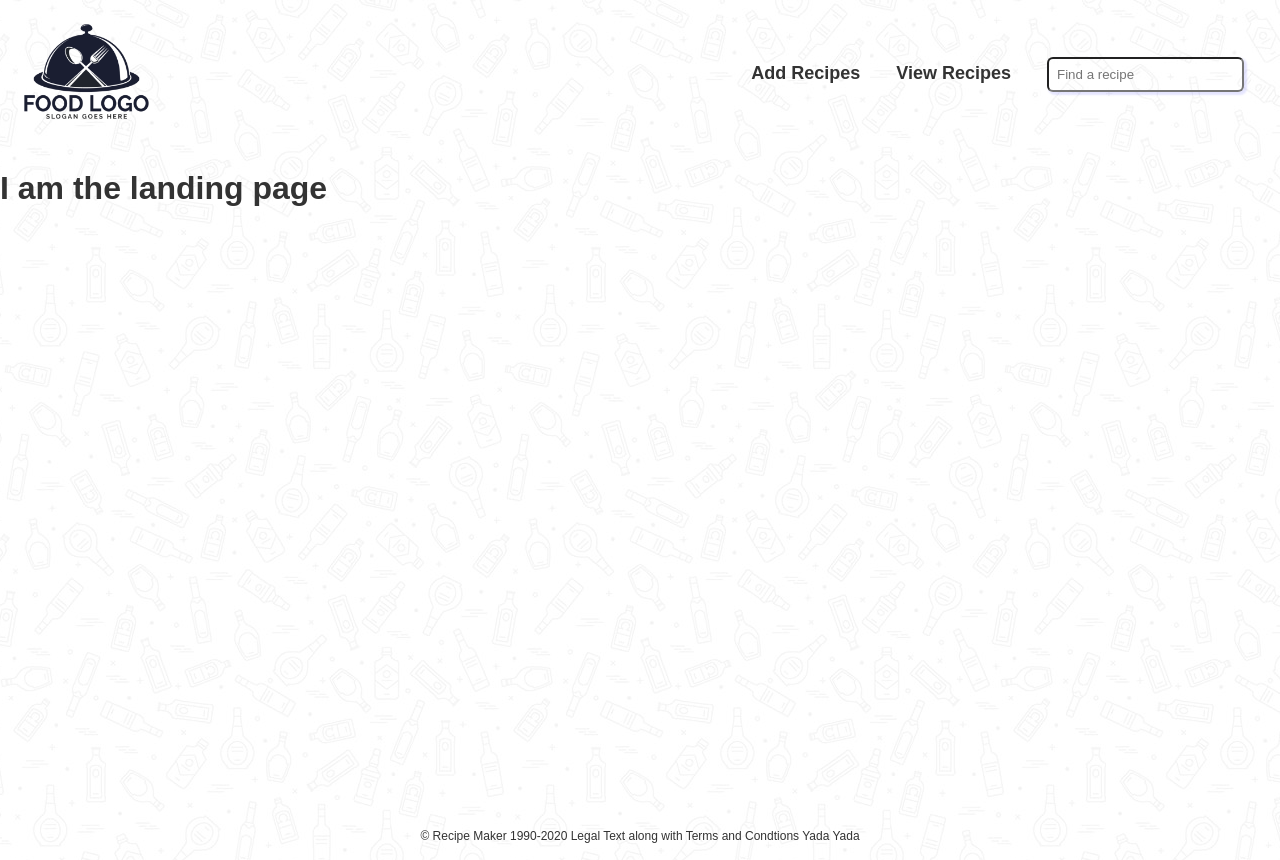
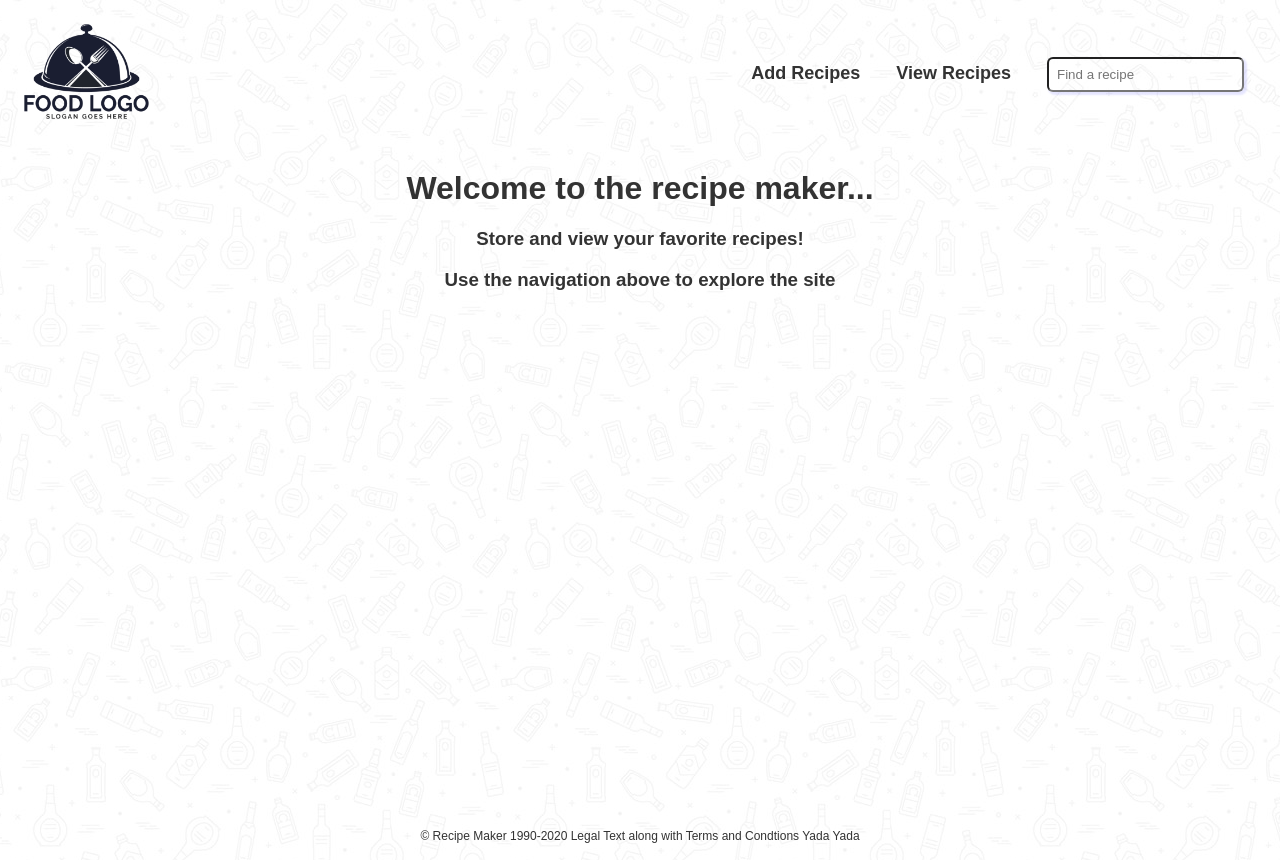
Before and after one commit to Ecksi/recipe-maker, a Vue app: page / in a window 1280 px wide. Built offline with nearby package versions, Linux system fonts and the light colour scheme.

Commit message:
Add landing page content

```diff
--- a/src/views/Home.vue
+++ b/src/views/Home.vue
@@ -5,7 +5,15 @@ export default {
 </script>
 
 <template>
-  <div>
-    <h1>I am the landing page</h1>
+  <div class="landing">
+    <h1>Welcome to the recipe maker...</h1>
+    <h3>Store and view your favorite recipes!</h3>
+    <h3>Use the navigation above to explore the site</h3>
   </div>
 </template>
+
+<style scoped>
+  .landing {
+    text-align: center;
+  }
+</style>
```
